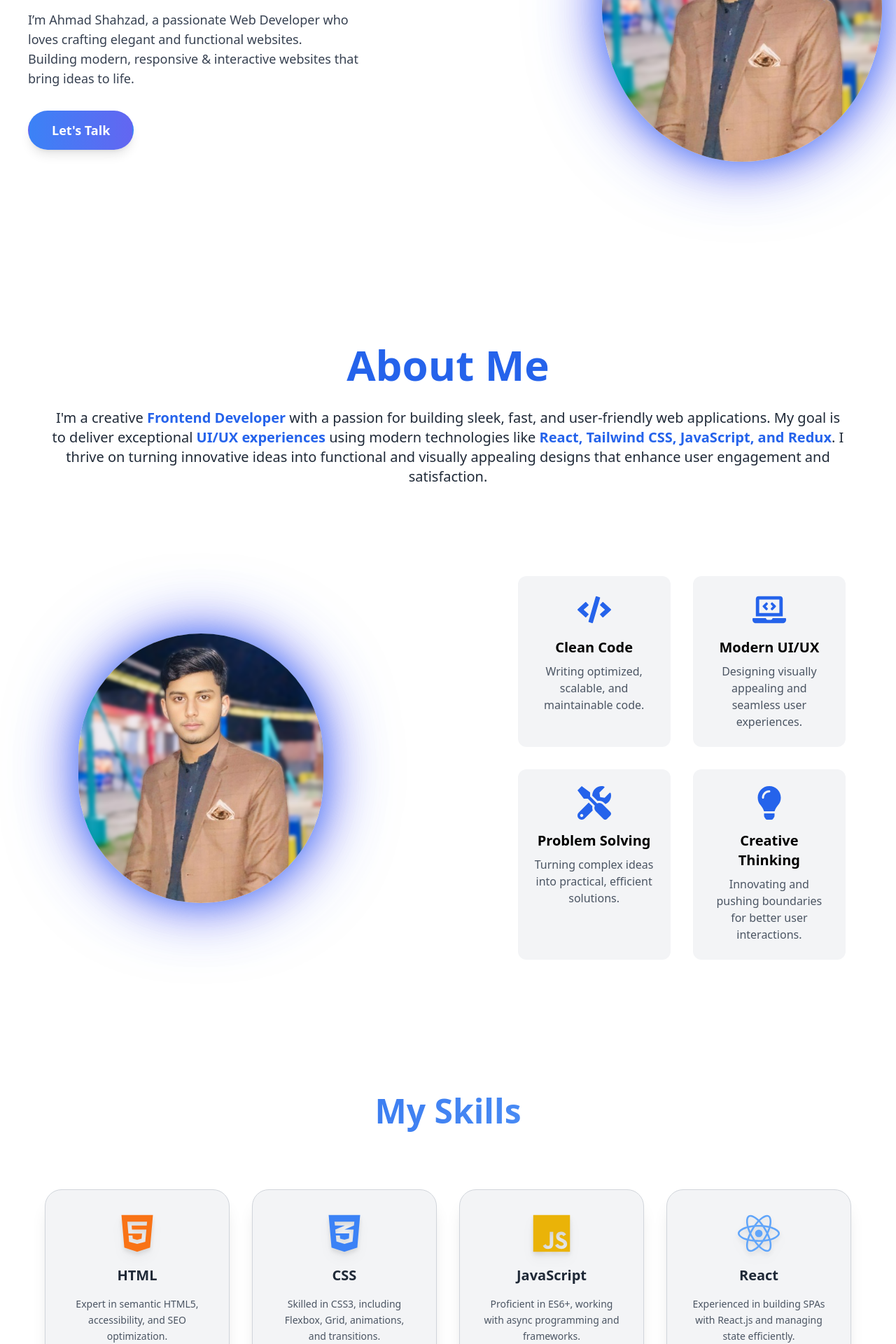
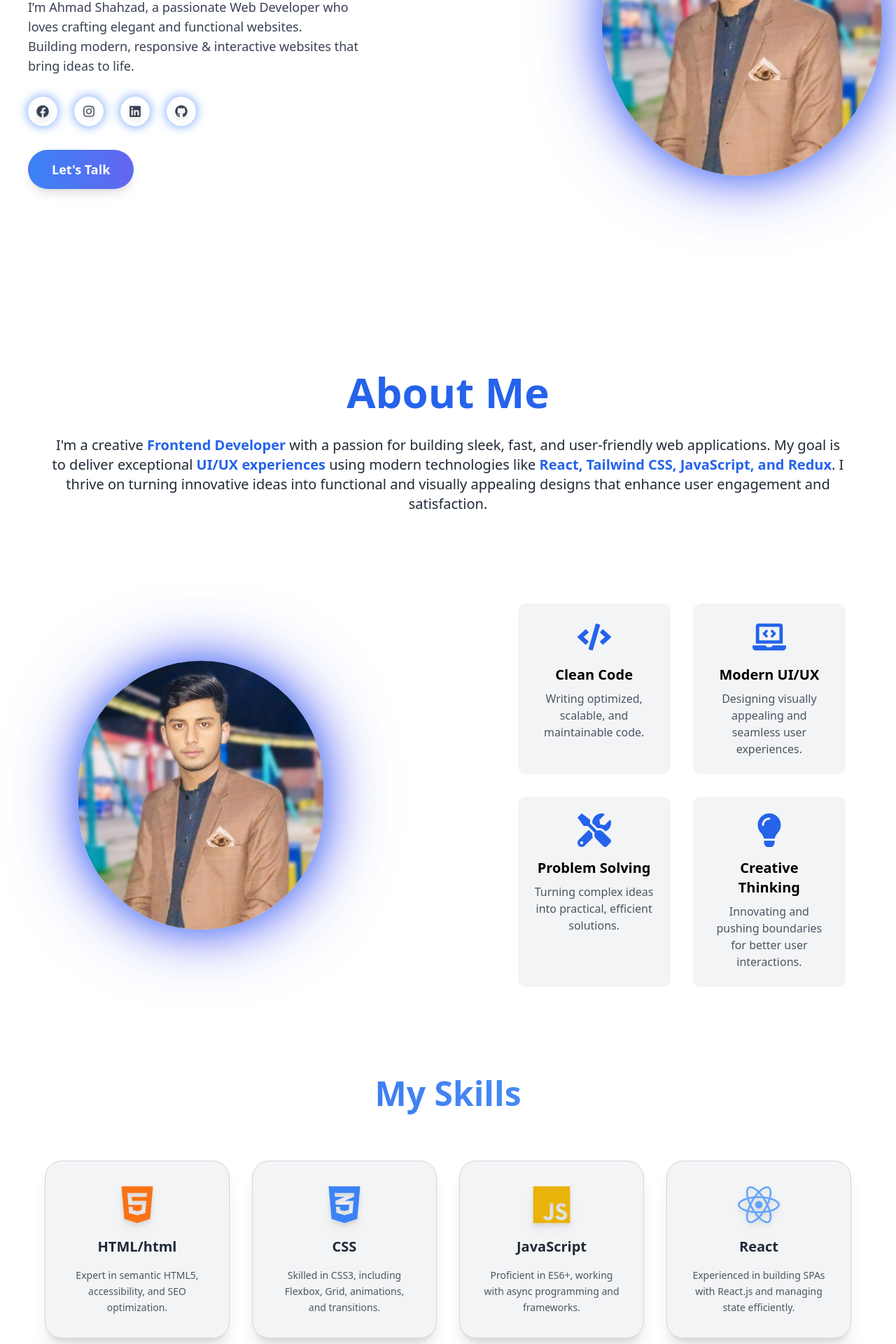
Before and after one commit to Ahmad-Shahzada/portfolio, a React (Vite) app: page / in a window 1280 px wide. Shown: the part 480-2400 px from the top of the page at 70% size. Built offline with nearby package versions, Linux system fonts and the light colour scheme.

Commit message:
some changes

```diff
--- a/src/components/Navbar.jsx
+++ b/src/components/Navbar.jsx
@@ -61,7 +61,6 @@ const Navbar = () => {
             <motion.div
               initial={{ x: "100%" }}
               animate={{ x: 0 }}
-              exit={{ x: "100%" }}
               transition={{ duration: 0.3 }}
               className="fixed top-0 right-0 w-full h-full bg-white dark:bg-gradient-to-r from-[#0a0a0a] via-[#0d1b34] to-[#020202] py-6 px-4"
             >
@@ -78,7 +77,7 @@ const Navbar = () => {
                     to={item}
                     smooth={true}
                     duration={800}
-                    offset={-70} // Navbar overlap fix
+
                     className="text-lg text-black dark:text-white hover:text-blue-600 dark:hover:text-blue-400 transition duration-300 cursor-pointer"
                     onClick={() => setIsOpen(false)}
                   >
--- /dev/null
+++ b/src/config/urls.config.js
@@ -0,0 +1,8 @@
+const URLS = {
+    Home: "/",
+    SKILLS: {
+        HTML: "/html"
+    }
+}
+
+export default URLS;
--- /dev/null
+++ b/src/libs/utils.js
@@ -0,0 +1,6 @@
+import { clsx } from "clsx";
+import { twMerge } from "tailwind-merge"
+
+export function cn(...inputs) {
+  return twMerge(clsx(inputs));
+}
--- a/src/pages/landingpage/components/About.jsx
+++ b/src/pages/landingpage/components/About.jsx
@@ -29,7 +29,7 @@ const AboutSection = () => {
             I'm a creative <span className="text-blue-600 dark:text-blue-400 font-semibold">Frontend Developer</span> with a passion for building sleek, fast, and user-friendly web applications. My goal is to deliver exceptional <span className="text-blue-600 dark:text-blue-400 font-semibold">UI/UX experiences</span> using modern technologies like <span className="text-blue-600 dark:text-blue-400 font-semibold">React, Tailwind CSS, JavaScript, and Redux</span>. I thrive on turning innovative ideas into functional and visually appealing designs that enhance user engagement and satisfaction.
           </motion.p>
 
-          <div className="flex flex-col lg:flex-row items-center text-black dark:text-white py-20">
+          <div className="flex flex-col lg:flex-row items-center text-black dark:text-white pb-20 md:pb-0 md:py-20">
             <div className="w-full lg:w-1/2 flex pl-0 lg:pl-10 justify-center md:justify-normal mb-10 lg:mb-0 lg:mr-48">
               <motion.img
                 src="/src/assets/images/bg1.png"
--- a/src/pages/landingpage/components/Hero.jsx
+++ b/src/pages/landingpage/components/Hero.jsx
@@ -2,10 +2,14 @@ import { motion } from "framer-motion";
 import Sectionwraper from "/src/components/Sectionwraper";
 import React from "react";
 import { Typewriter } from "react-simple-typewriter";
+import { FaFacebook, FaInstagram, FaLinkedin, FaGithub } from "react-icons/fa";
 
 const Hero = () => {
   return (
-    <div id="home" className="bg-white dark:bg-gradient-to-r from-[#0a0a0a] via-[#0d1b34] to-[#020202] py-20 md:pt-52 md:pb-40 flex items-center">
+    <div
+      id="home"
+      className="bg-white dark:bg-gradient-to-r from-[#0a0a0a] via-[#0d1b34] to-[#020202] py-20 md:pt-52 md:pb-40 flex items-center"
+    >
       <Sectionwraper>
         <div className="pt-16 flex flex-col-reverse lg:flex-row items-center justify-between w-full">
           <motion.div
@@ -47,8 +51,59 @@ const Hero = () => {
                 ideas to life.
               </span>
             </p>
+            <motion.div
+              className="flex justify-center lg:justify-start mt-6 space-x-6"
+              initial={{ opacity: 0, y: 20 }}
+              animate={{ opacity: 1, y: 0 }}
+              transition={{ duration: 0.8, delay: 0.2 }}
+            >
+              {[
+                {
+                  href: "https://web.facebook.com/profile.php?id=61560327763898",
+                  icon: <FaFacebook size={18} className="dark:text-white text-gray-700" />,
+                },
+                {
+                  href: "https://www.instagram.com/ahmadshahzad4220/?hl=en",
+                  icon: <FaInstagram size={18} className="dark:text-white text-gray-700" />,
+                },
+                {
+                  href: "https://linkedin.com",
+                  icon: <FaLinkedin size={18} className="dark:text-white text-gray-700" />,
+                },
+                {
+                  href: "https://github.com/Ahmad-Shahzada",
+                  icon: <FaGithub size={18} className="dark:text-white text-gray-700" />,
+                },
+              ].map((item, index) => (
+                <motion.a
+                  key={index}
+                  href={item.href}
+                  target="_blank"
+                  className="p-5 w-[40px] h-[40px] flex items-center justify-center rounded-full mb-4
+      backdrop-blur-md bg-white dark:bg-white/10 border border-white/20
+      shadow-[0px_0px_15px_rgba(59,130,246,0.8)] transition-all duration-300"
+                  whileHover={{
+                    scale: 1.4, // Pop-out effect
+                    rotate: 5,
+                    boxShadow: "0px 0px 30px rgba(59,130,246,1)", // Stronger glow on hover
+                  }}
+                  whileTap={{ scale: 1 }}
+                  animate={{ y: [0, -5, 0] }}
+                  transition={{
+                    duration: 2,
+                    repeat: Infinity,
+                    repeatType: "reverse",
+                  }}
+                >
+                  {/* Icon */}
+                  <span className="text-white text-2xl drop-shadow-lg">
+                    {item.icon}
+                  </span>
+                </motion.a>
+              ))}
+            </motion.div>
+
             <motion.button
-            to=""
               whileHover={{ scale: 1.1 }}
               whileTap={{ scale: 0.95 }}
               className="px-8 py-3 text-lg font-semibold text-white transition-all duration-300
@@ -59,7 +114,10 @@ const Hero = () => {
             >
               Let's Talk
             </motion.button>
+
+            {/* Social Media Icons */}
           </motion.div>
+
           {/* Right Image */}
           <motion.div
             initial={{ x: 100, opacity: 0 }}
--- a/src/pages/landingpage/components/Project.jsx
+++ b/src/pages/landingpage/components/Project.jsx
@@ -52,10 +52,10 @@ export default function ProjectCard() {
   return (
     <div id="projects" className="md:pt-10 bg-white dark:bg-gradient-to-r from-[#0a0a0a] via-[#0d1b34] to-[#020202]">
     <Sectionwraper>
-    <section className="py-16 text-white">
+    <section className="pt-10 text-white">
       <div className="container mx-auto text-center">
         <motion.h2
-          className="text-blue-500 text-5xl font-bold mb-8"
+          className="text-blue-500 text-5xl font-bold mb-14"
           initial={{ opacity: 0, y: -20 }}
           animate={{ opacity: 1, y: 0 }}
           transition={{ duration: 0.5 }}
--- a/src/pages/landingpage/components/Skill.jsx
+++ b/src/pages/landingpage/components/Skill.jsx
@@ -6,6 +6,8 @@ import "swiper/css/pagination";
 import "swiper/css/navigation";
 import { FaHtml5, FaCss3Alt, FaJs, FaReact, FaGitAlt } from "react-icons/fa";
 import { SiTailwindcss, SiRedux, SiVite } from "react-icons/si";
+import URLS from "/src/config/urls.config";
+import { Link } from "react-router-dom";
 
 const skills = [
   {
@@ -13,6 +15,7 @@ const skills = [
     icon: <FaHtml5 className="text-orange-500" />,
     description:
       "Expert in semantic HTML5, accessibility, and SEO optimization.",
+    route: URLS.SKILLS.HTML,
   },
   {
     name: "CSS",
@@ -59,11 +62,14 @@ const skills = [
 
 export default function SkillsSection() {
   return (
-    <div id="skills" className="md:pt-28 bg-white dark:bg-gradient-to-r from-[#0a0a0a] via-[#0d1b34] to-[#020202] pb-36">
+    <div
+      id="skills"
+      className="md:pt-32 bg-white dark:bg-gradient-to-r from-[#0a0a0a] via-[#0d1b34] to-[#020202] pb-36"
+    >
       <Sectionwraper>
         <section className="text-black dark:text-white text-center">
           <motion.h2
-            className="pb-10 text-5xl font-extrabold mb-12 bg-clip-text text-transparent bg-gradient-to-r from-blue-600 to-blue-400 dark:from-blue-400 dark:to-blue-300"
+            className="pb-10 text-5xl font-extrabold mb-8 pt-20 md:pt-0 bg-clip-text text-transparent bg-gradient-to-r from-blue-600 to-blue-400 dark:from-blue-400 dark:to-blue-300"
             initial={{ opacity: 0, y: -50 }}
             animate={{ opacity: 1, y: 0 }}
             transition={{ duration: 0.6 }}
@@ -86,9 +92,9 @@ export default function SkillsSection() {
                   }}
                 >
                   <div className="text-6xl drop-shadow-lg">{skill.icon}</div>
-                <p className="text-xl font-semibold text-gray-800 dark:text-gray-200">
-                  {skill.name}
-                </p>
+                  <Link className="text-xl font-semibold text-gray-800 dark:text-gray-200">
+                    {skill.name}{skill.route}
+                  </Link>
                   <p className="text-sm text-gray-600 dark:text-gray-400 text-center leading-relaxed">
                     {skill.description}
                   </p>
@@ -103,7 +109,6 @@ export default function SkillsSection() {
                 <SwiperSlide key={index}>
                   <motion.div
                     className="p-8 bg-gray-100 dark:bg-gray-800 rounded-3xl flex flex-col items-center gap-4 cursor-pointer border border-gray-300 dark:border-gray-700 transition-all duration-500 hover:shadow-[0px_0px_10px_rgba(59,130,246,0.4),0px_0px_20px_rgba(139,92,246,0.4),0px_0px_30px_rgba(59,130,246,0.2)]"
-
                     initial={{ opacity: 0, y: 50 }}
                     animate={{ opacity: 1, y: 0 }}
                     transition={{ delay: index * 0.1, duration: 0.5 }}
--- /dev/null
+++ b/src/pages/skills/Html.jsx
@@ -0,0 +1,11 @@
+import React from 'react'
+
+const Html = () => {
+  return (
+    <div>
+      html
+    </div>
+  )
+}
+
+export default Html
--- /dev/null
+++ b/src/routes/index.js
@@ -0,0 +1,6 @@
+import { publicRoutes } from "./routes-list/public-routes"
+
+
+export const useRoutes =()=>{
+    return [...publicRoutes]
+}
--- /dev/null
+++ b/src/routes/routes-list/public-routes.js
@@ -0,0 +1,8 @@
+import Html from "portfolio/src/pages/skills/Html";
+import URLS from "portfolio/src/config/urls.config";
+export const publicRoutes = [
+    {
+        path: URLS.SKILLS.HTML,
+        element: Html,
+    }
+]
```
Also changed, not shown: src/pages/landingpage/components/Contact-us.jsx (+5 -29 lines), src/pages/landingpage/components/footer.jsx (+5 -5 lines). Lines whose indentation alone changed are shown as unchanged.
